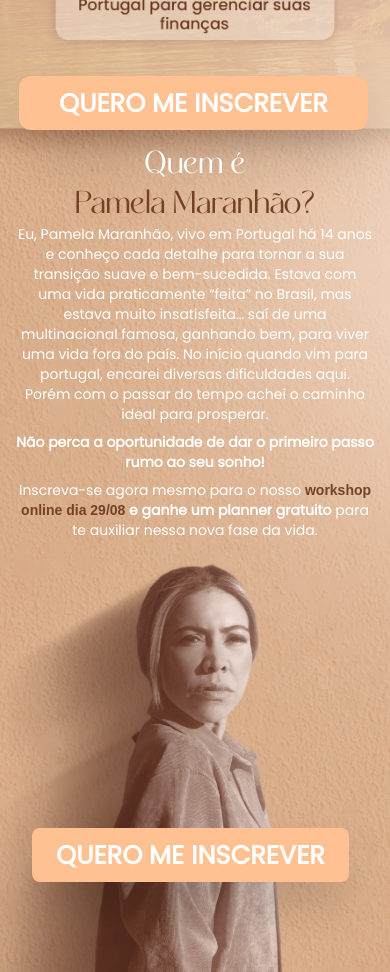
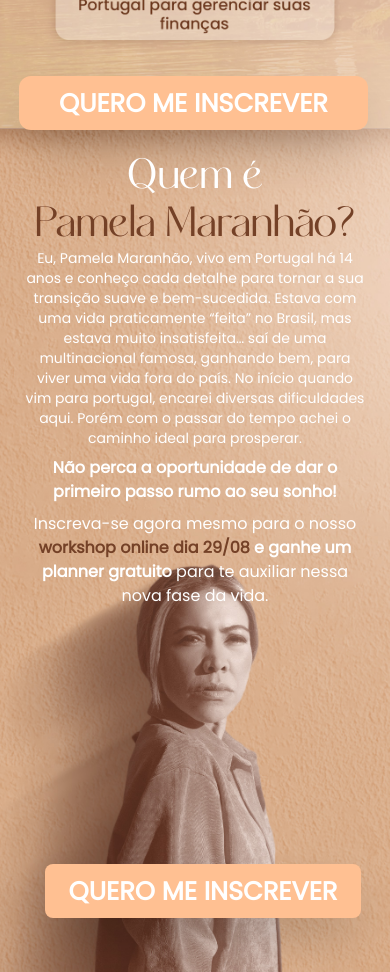
Before and after one commit to bertoldoklinger/pagina-de-captura-pamela-maranhao, a React (Vite) app: page / in a window 390 px wide. Shown: the part 1560-2532 px from the top of the page. Built offline with nearby package versions, Linux system fonts and the light colour scheme.

Commit message:
feat: add support to hd and fullhd

```diff
--- a/src/components/About.jsx
+++ b/src/components/About.jsx
@@ -4,12 +4,13 @@
 export function About() {
   return (
     <div className="bg-about-mobile md:bg-about-desktop bg-cover bg-center h-screen w-full">
-      <div className="h-full w-[100%]  p-4 notebook:w-[30rem] notebook:ml-[39rem] notebook:pt-[2rem] fullhd:w-[32rem] fullhd:ml-[58rem] fullhd:pt-14 ">
-        <h1 className="font-rachelya text-white text-4xl text-center md:text-right md:text-7xl notebook:text-6xl fullhd:text-7xl">Quem é</h1>
-        <h1 className="font-rachelya text-about-text text-4xl text-center md:text-right md:text-7xl md:whitespace-nowrap notebook:text-6xl fullhd:text-7xl">Pamela Maranhão?</h1>
+      <div className=" h-full w-[100%]  pt-6 px-6 notebook:w-[30rem] notebook:ml-[39rem] notebook:pt-[2rem] fullhd:w-[32rem] fullhd:ml-[58rem] fullhd:pt-14 ">
+        <h1 className="font-rachelya text-white text-5xl text-center md:text-right md:text-7xl notebook:text-6xl fullhd:text-7xl">Quem é</h1>
+        <h1 className="font-rachelya  text-about-text text-5xl text-center whitespace-nowrap md:text-right md:text-7xl md:whitespace-nowrap notebook:text-6xl fullhd:text-7xl">Pamela Maranhão?</h1>
         <p className="font-poppins text-white text-center text-sm leading-5 md:text-right md:text-[1.30rem] notebook:text-base fullhd:text-[1.30rem]">Eu, Pamela Maranhão, vivo em Portugal há 14 anos e conheço cada detalhe para tornar a sua transição suave e bem-sucedida. Estava com uma vida praticamente “feita” no Brasil, mas estava muito insatisfeita… saí de uma multinacional famosa, ganhando bem, para viver uma vida fora do país. No início quando vim para portugal, encarei diversas dificuldades aqui. Porém com o passar do tempo achei o caminho ideal para prosperar.</p>
-        <p className="font-poppins font-bold text-white text-center text-sm pt-2 md:text-right md:text-xl md:pt-8 notebook:text-[1rem] notebook:pt-2 fullhd:text-[1.30rem]">Não perca a oportunidade de dar o primeiro passo rumo ao seu sonho! </p>
-        <p className="font-poppins text-white text-center text-sm pt-2 md:text-right md:mb-4 md:text-xl md:pt-6 notebook:text-[1rem] notebook:pt-2 fullhd:text-[1.30rem]">Inscreva-se agora mesmo para o nosso <span className="font-poppinsbold font-extrabold text-about-text  text-sm notebook:text-[1rem] fullhd:text-[1.30rem]">workshop online dia 29/08</span><span className="font-poppins font-bold text-white  text-sm notebook:text-[1rem] fullhd:text-[1.30rem]"> e ganhe um planner gratuito</span> para te auxiliar nessa nova fase da vida.</p>
+        <p className="font-poppins font-bold text-white text-center text-base pt-2 md:text-right md:text-xl md:pt-8 notebook:text-[1rem] notebook:pt-2 fullhd:text-[1.30rem]">Não perca a oportunidade de dar o primeiro passo rumo ao seu sonho! </p>
+        <p className="font-poppins text-white text-center text-base pt-2 md:text-right md:mb-4 md:text-xl md:pt-6 notebook:text-[1rem] notebook:pt-2 fullhd:text-[1.30rem]">Inscreva-se agora mesmo para o nosso <span className="font-poppins font-bold text-about-text  text-base notebook:text-[1rem] fullhd:text-[1.30rem]">workshop online dia 29/08</span><span className="font-poppins font-bold text-white  text-base notebook:text-[1rem] fullhd:text-[1.30rem]"> e ganhe um planner gratuito</span> para te auxiliar nessa nova fase da vida.</p>
+        <div className="flex justify-center ">
         <button className="
           font-poppins
           font-bold
@@ -23,9 +24,15 @@ export function About() {
           px-6
           rounded-lg
           shadow-2xl
+          whitespace-nowrap
+
+
+          celularM:mt-[16rem]
+          celularG:mt-[20rem]
+
 
           notebook:text-3xl
-          notebook:ml-[7.5rem]
+          notebook:ml-[6.5rem]
           notebook:mt-[0.1rem]
           notebook:whitespace-nowrap
           notebook:px-6
@@ -35,12 +42,14 @@ export function About() {
           fullhd:whitespace-nowrap
           fullhd:text-4xl
           fullhd:px-6
-          fullhd:ml-[3.5rem]
+          fullhd:ml-[2.5rem]
 
 
         ">
         QUERO ME INSCREVER
       </button>
+        </div>
+
       </div>
     </div>
   );
--- a/src/components/Learning.jsx
+++ b/src/components/Learning.jsx
@@ -16,12 +16,12 @@ export function Learning() {
               py-2
               rounded-xl
               whitespace-nowrap
-
               mt-[49.5rem]
 
 
+
+
               notebook:mt-[34.5rem]
-
               notebook:whitespace-nowrap
               notebook:text-3xl
               notebook:py-2
--- a/tailwind.config.js
+++ b/tailwind.config.js
@@ -33,6 +33,7 @@ export default {
       screens: {
         'celularP': '320px',
         'celularM': '375px',
+        'iphone12pro': '390px',
         'iphonexr': '414px',
         'celularG': '425px',
         'buttonwidth': '546px',
```
